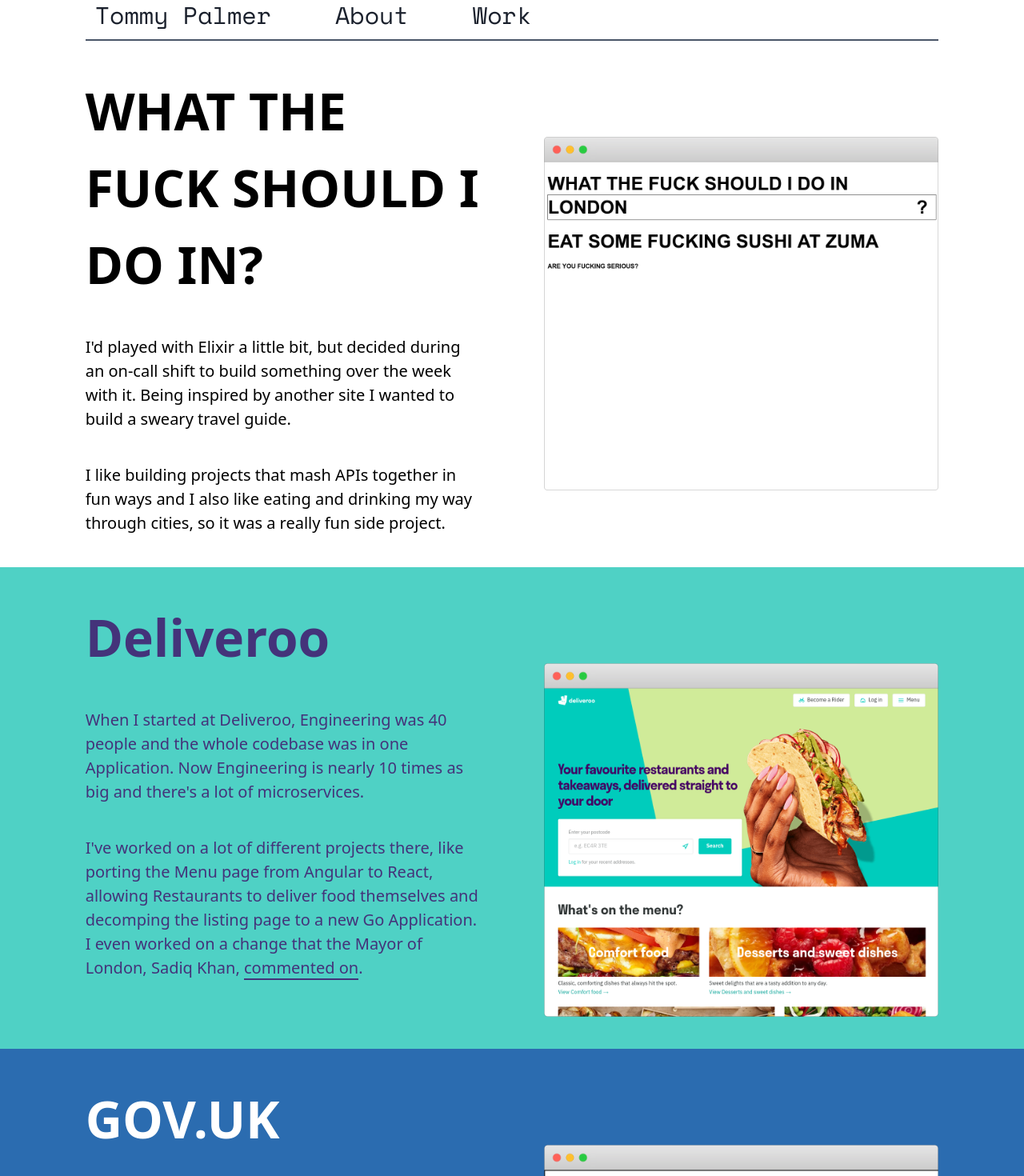
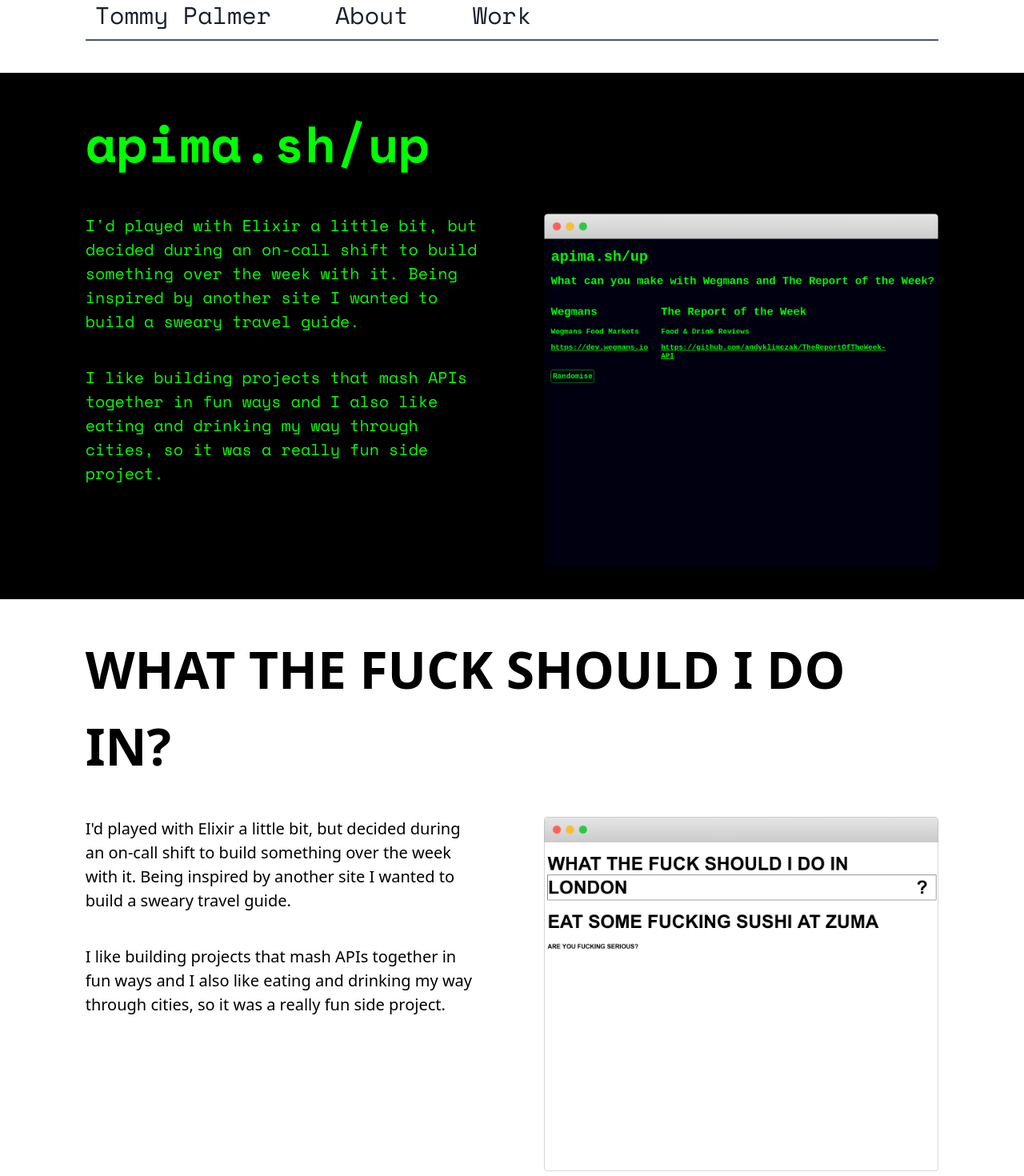
Before and after one commit to tommyp/tommyp.org, a Next.js app: page /work in a window 1280 px wide. Shown: the part 20-1490 px from the top of the page at 80% size. Built offline with nearby package versions, Linux system fonts and the light colour scheme.

Commit message:
add apima.sh/up

```diff
--- a/components/header.js
+++ b/components/header.js
@@ -14,14 +14,17 @@
   render() {
     return (
       <header
-        className={`font-mono mx-auto sm:w-full md:w-5/6 pt-4 pb-2 pl-3 pr-3 ${this.state.borderColor} border-b-2 ${this.state.textColor}`}
+        className={`font-mono mx-auto sm:w-full md:w-5/6 pt-4 pb-2 pl-3 pr-3 ${this.state.borderColor} border-b-2 ${this.state.textColor} mb-10`}
       >
         <nav>
+          <ul className="list-none inline">
+            <li className="inline">
               <h1 className="inline text-xl md:text-3xl mr-20">
                 <Link href="/">
                   <a>Tommy Palmer</a>
                 </Link>
               </h1>
+            </li>
             <li className="text-xl md:text-3xl inline mr-20">
               <Link href="/about">
                 <a>About</a>
@@ -32,6 +35,7 @@
                 <a>Work</a>
               </Link>
             </li>
+          </ul>
         </nav>
       </header>
     );
--- a/pages/style.css
+++ b/pages/style.css
@@ -3,21 +3,3 @@
 @tailwind components;
 /* purgecss end ignore */
 @tailwind utilities;
-
-@font-face {
-  font-family: Karmilla;
-  font-weight: 400;
-  src: url(/fonts/karmilla/Karmilla-Regular.ttf) format("ttf");
-}
-
-@font-face {
-  font-family: Songer;
-  font-weight: 400;
-  src: url(/fonts/songer/SONGERT_C_Regular.otf) format("otf");
-}
-
-@font-face {
-  font-family: Barter;
-  font-weight: 400;
-  src: url(/fonts/barter/BarterExchange-Regular.woff) format("woff");
-}
--- a/pages/work.js
+++ b/pages/work.js
@@ -23,10 +23,6 @@
       },
     ];
 
-    const workCards = workItems.map((item, index) => {
-      return <WorkCard key={index} {...item} />;
-    });
-
     return (
       <React.Fragment>
         <Head>
@@ -37,14 +33,14 @@
           />
         </Head>
         <Header />
-        <section className="w-screen text-black">
+        <section className="w-screen text-green-terminal font-mono bg-black">
           <section className="container w-5/6 mx-auto pt-10 pb-10">
-            <section className="w-1/2 float-left pr-10">
             <h2 className="text-6xl font-sans font-bold">
-                <a href="https://www.whatthefuckshouldido.in">
-                  WHAT THE FUCK SHOULD I DO IN?
+              <a href="https://www.apima.sh/up">
+                apima.sh/up
               </a>
             </h2>
+            <section className="w-1/2 float-left pr-10">
               <p className="text-xl pt-10">
                 I&apos;d played with <a href="https://elixir-lang.com">Elixir</a> a little bit, but decided during an on-call
                 shift to build something over the week with it. Being inspired by <a href="https://whatthefuckshouldimakefordinner.com/">another site</a> I wanted to build a sweary travel guide.
@@ -53,7 +49,32 @@
                 I like building projects that mash APIs together in fun ways and I also like eating and drinking my way through cities, so it was a really fun side project.
               </p>
             </section>
-            <section className="w-1/2 float-right pl-10 mt-20">
+            <section className="w-1/2 float-right pl-10 mt-10">
+              <a href="https://www.apima.sh/up">
+                <img src="/images/work/apimashup.png" />
+              </a>
+            </section>
+            <div className="clearfix" />
+          </section>
+        </section>
+
+        <section className="w-screen text-black">
+          <section className="container w-5/6 mx-auto pt-10 pb-10">
+            <h2 className="text-6xl font-sans font-bold">
+              <a href="https://www.whatthefuckshouldido.in">
+                WHAT THE FUCK SHOULD I DO IN?
+                </a>
+            </h2>
+            <section className="w-1/2 float-left pr-10">
+              <p className="text-xl pt-10">
+                I&apos;d played with <a href="https://elixir-lang.com">Elixir</a> a little bit, but decided during an on-call
+                shift to build something over the week with it. Being inspired by <a href="https://whatthefuckshouldimakefordinner.com/">another site</a> I wanted to build a sweary travel guide.
+              </p>
+              <p className="text-xl pt-10">
+                I like building projects that mash APIs together in fun ways and I also like eating and drinking my way through cities, so it was a really fun side project.
+              </p>
+            </section>
+            <section className="w-1/2 float-right pl-10 mt-10">
               <a href="https://www.whatthefuckshouldido.in">
                 <img src="/images/work/wtf.png" />
               </a>
@@ -63,12 +84,12 @@
         </section>
         <section className="w-screen bg-teal-400 text-purple-900">
           <section className="container w-5/6 mx-auto pt-10 pb-10">
-            <section className="w-1/2 float-left pr-10">
             <h2 className="text-6xl font-sans font-bold">
               <a href="https://deliveroo.co.uk">
                 Deliveroo
                 </a>
             </h2>
+            <section className="w-1/2 float-left pr-10">
               <p className="text-xl pt-10">
                 When I started at Deliveroo, Engineering was 40 people and the whole codebase was in one Application. Now Engineering is nearly 10 times as big and there&apos;s a lot of microservices.
               </p>
@@ -76,7 +97,7 @@
                 I&apos;ve worked on a lot of different projects there, like porting the Menu page from Angular to React, allowing Restaurants to deliver food themselves and decomping the listing page to a new Go Application. I even worked on a change that the Mayor of London, Sadiq Khan, <a className="border-b-2 border-purple-900" href="https://twitter.com/sadiqkhan/status/969239476760383488?lang=en">commented on</a>.
               </p>
             </section>
-            <section className="w-1/2 float-right pl-10 mt-20">
+            <section className="w-1/2 float-right pl-10 mt-10">
               <a href="https://deliveroo.co.uk">
                 <img src="/images/work/deliveroo.png" />
               </a>
@@ -85,12 +106,12 @@
           </section>
           <section className="w-screen bg-blue-700 text-white">
             <section className="container w-5/6 mx-auto pt-10 pb-10">
-              <section className="w-1/2 float-left pr-10">
               <h2 className="text-6xl font-sans font-bold">
                 <a href="https://gov.uk">
                   GOV.UK
                 </a>
               </h2>
+              <section className="w-1/2 float-left pr-10">
                 <p className="text-xl pt-10">
                   Shortly after I moved to London I joined the team at the Government Digital Service working on GOV.UK. It was one of the best experiences of my life. I learnt how to work as a Software Engineer and not just write code.
                 </p>
@@ -99,9 +120,8 @@
 
                 <p className="text-xl pt-10">After that was finished, my team was disbanded into a number of different teams. I ended up joining the team which was working on preparing the site for the upcoming <a className="border-b-2 border-white" href="https://en.wikipedia.org/wiki/2015_United_Kingdom_general_election">General Election</a>. This involved tagging content with the Government it was published under, adding the ability to end a Government and publishing political content under the same <a className="border-b-2 border-white" href="https://www.gov.uk/search/news-and-communications">Application as Government Departments</a>
                 </p>
-
               </section>
-              <section className="w-1/2 float-right pl-10 mt-20">
+              <section className="w-1/2 float-right pl-10 mt-10">
                 <a href="https://gov.uk">
                   <img src="/images/work/gov.png" />
                 </a>
--- a/tailwind.config.js
+++ b/tailwind.config.js
@@ -21,5 +21,12 @@
       "6xl": "4rem",
       "7xl": "5rem",
     },
+    textColor: {
+      ...defaultTheme.colors,
+      green: {
+        ...defaultTheme.colors.green,
+        terminal: "#0f0",
+      }
+    }
   },
 };
```
Also changed, not shown: public/images/work/apimashup.png (added). Lines whose indentation alone changed are shown as unchanged.
